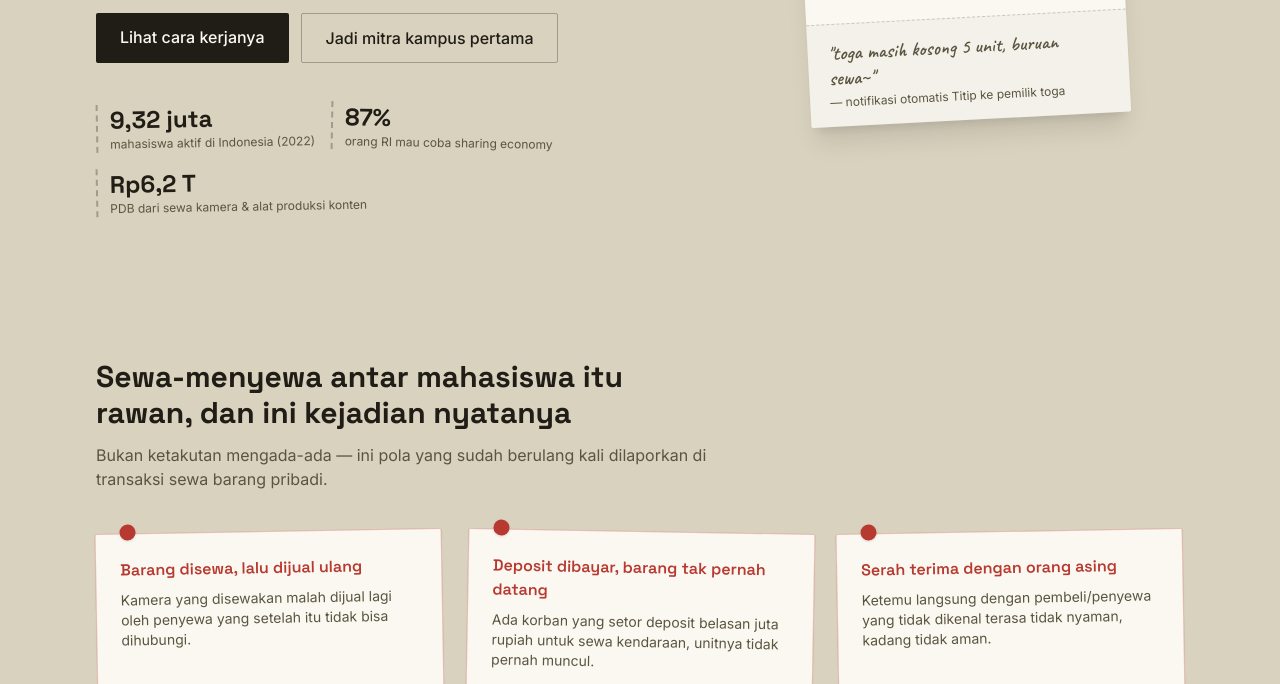
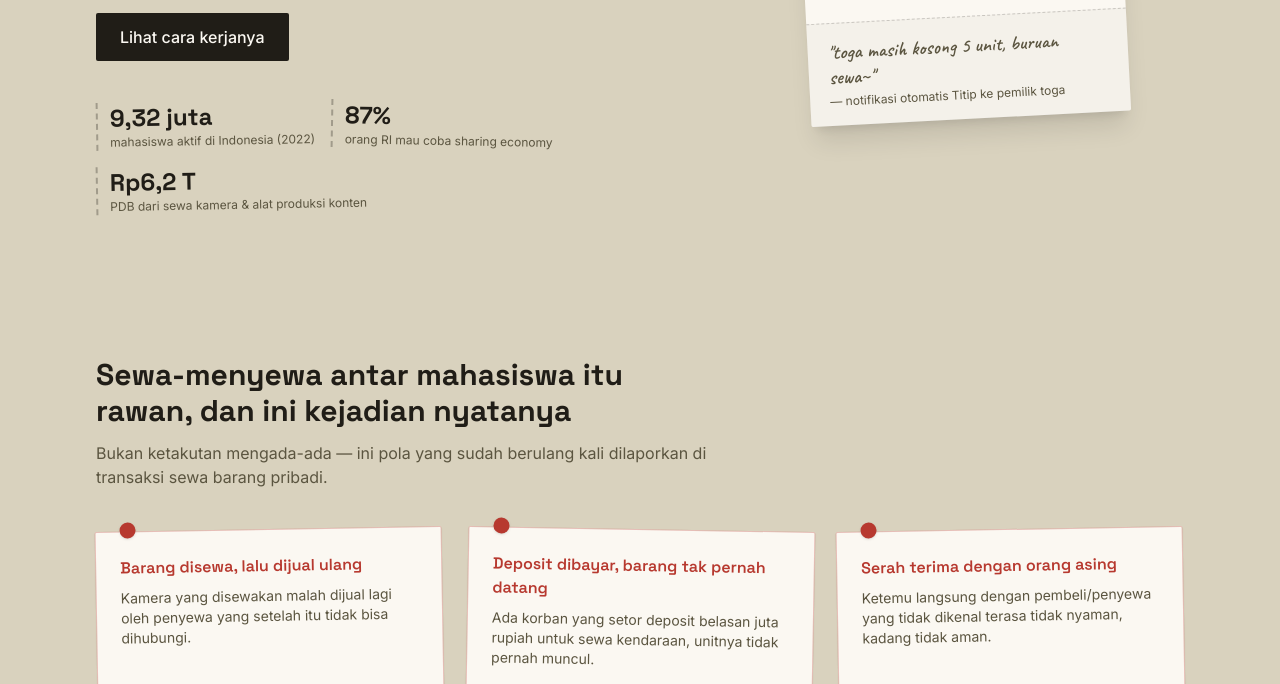
Before and after one commit to falzzy51/titip, a plain HTML site: page index.html in a window 1280 px wide. Shown: the part 416-1100 px from the top of the page. Drawn offline with nearby package versions, Linux system fonts and the light colour scheme.

Commit message:
Remove 'Jadi mitra kampus pertama' link from index.html

```diff
--- a/index.html
+++ b/index.html
@@ -114,7 +114,6 @@
     </p>
     <div class="mt-8 flex flex-wrap gap-3">
       <a href="#cara-kerja" class="bg-ink text-paper font-medium px-6 py-3 rounded-sm hover:bg-stampred transition-colors">Lihat cara kerjanya</a>
-      <a href="#gabung" class="border border-ink/30 font-medium px-6 py-3 rounded-sm hover:border-ink transition-colors">Jadi mitra kampus pertama</a>
     </div>
 
     <!-- tear tab stats -->
```
